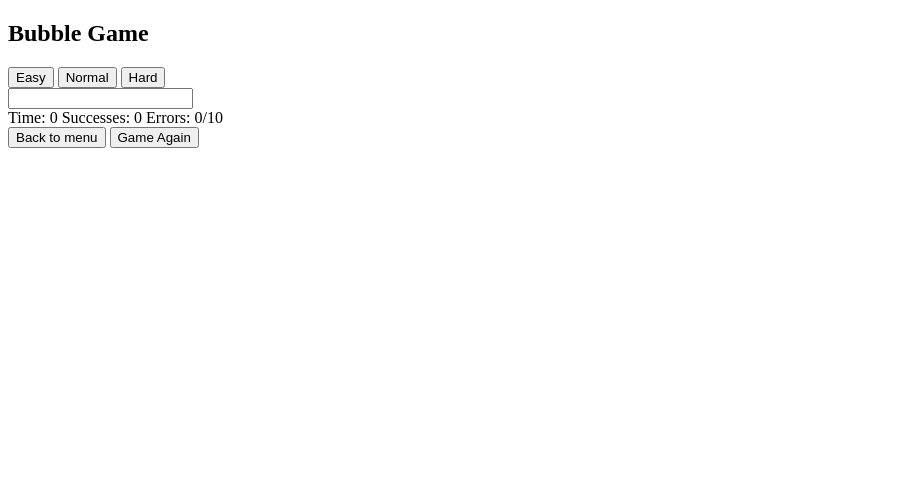
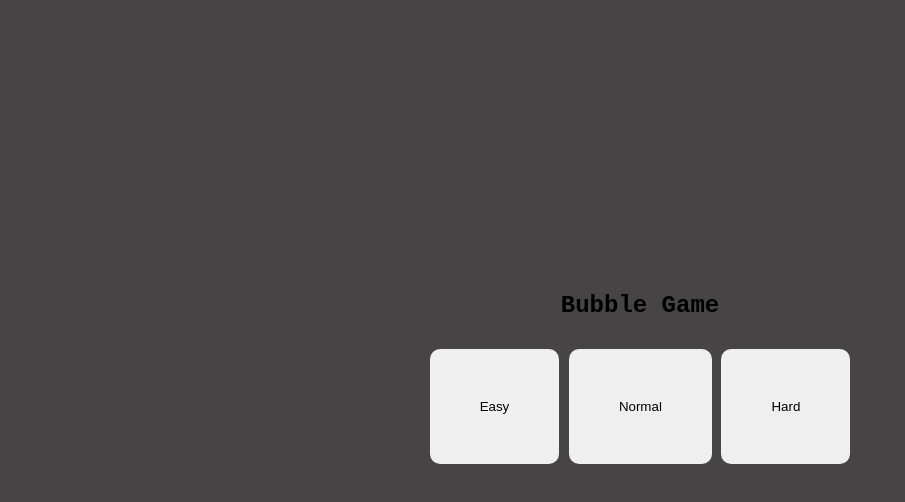
Before and after one commit to eliezerm25/EmacBubble, a plain HTML site: page index.html in a window 1280 px wide. Shown: the whole page, without its empty margins (0-905 px from the left). Drawn offline with Linux system fonts and the light colour scheme.

Commit message:
Update index.html

```diff
--- a/index.html
+++ b/index.html
@@ -4,7 +4,7 @@
     <meta charset="UTF-8">
     <meta name="viewport" content="width=device-width, initial-scale=1.0">
     <title>Bubble</title>
-<link href="style.css" rel="stylesheef">
+<link href="style.css" rel="stylesheet">
 </head>
 <body>
     <section id="menu">
```
